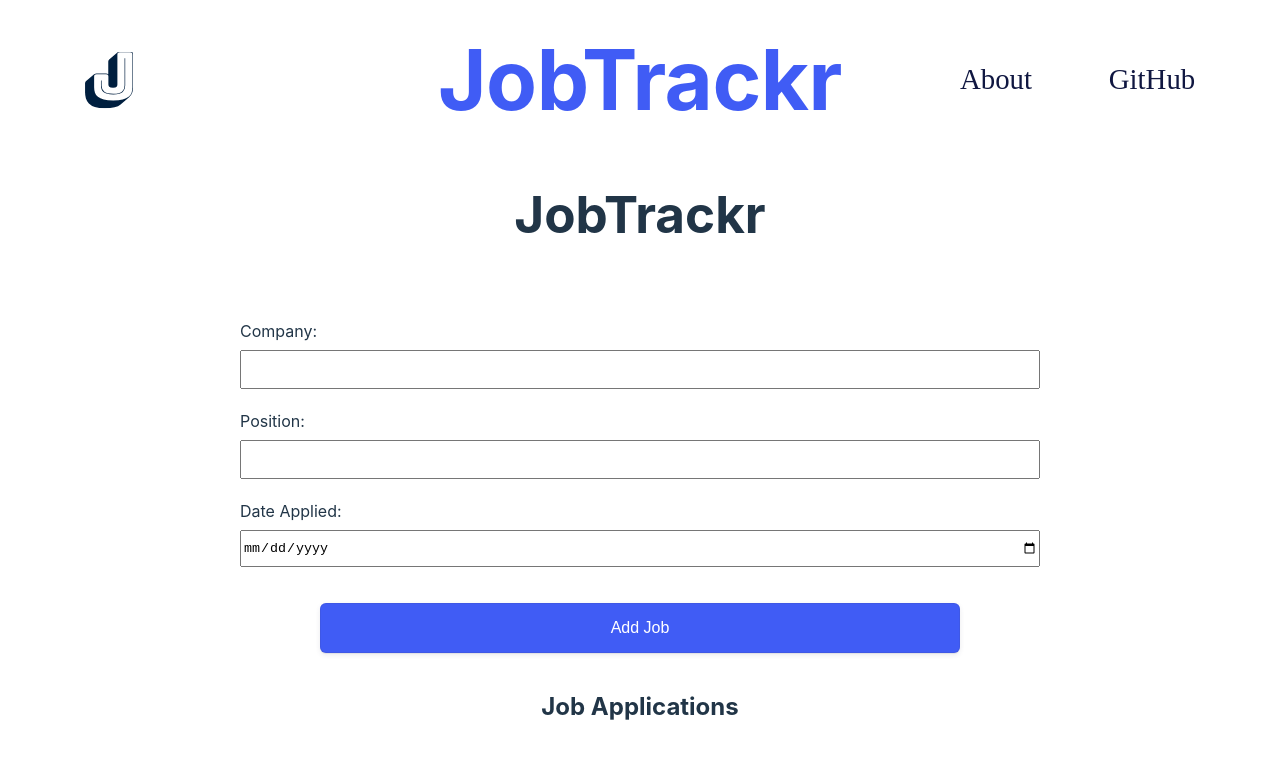
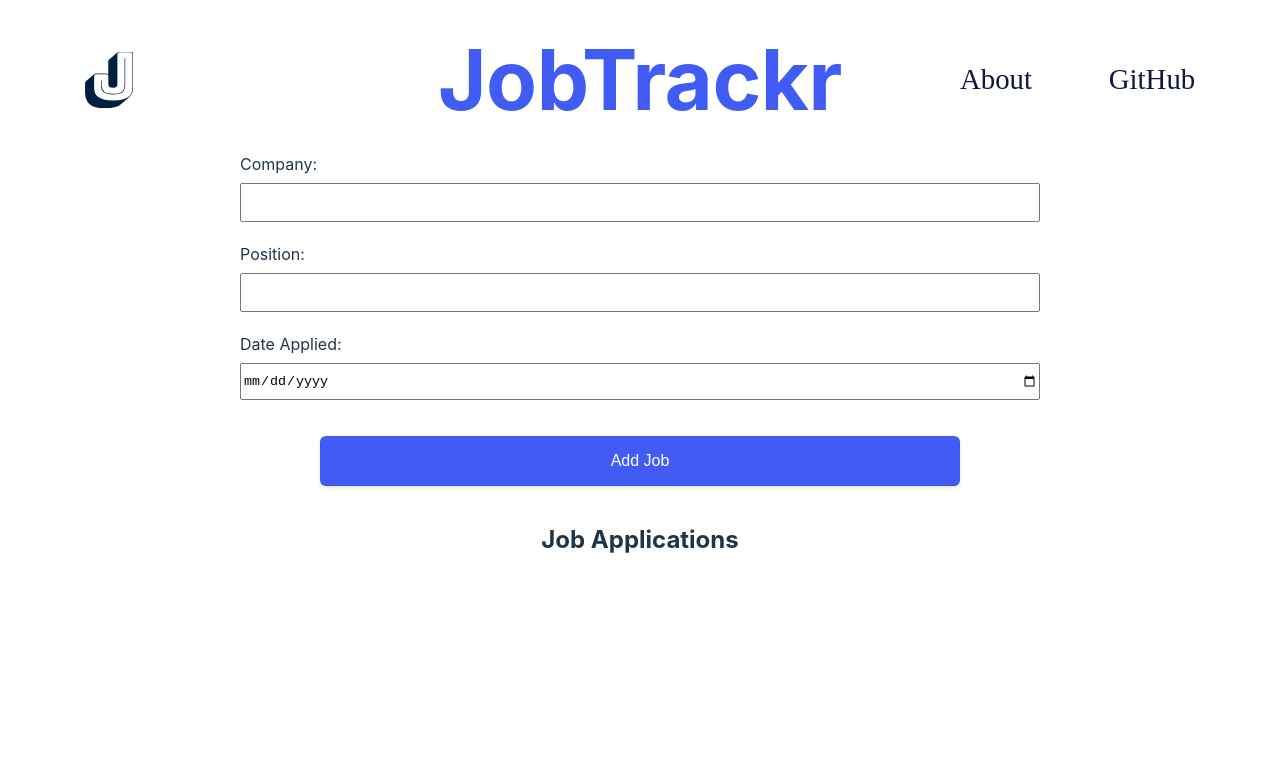
Before and after one commit to madina0801/joblique, a React (Vite) app: page / in a window 1280 px wide. Shown: the top 758 px of the page. Built offline with nearby package versions, Linux system fonts and the light colour scheme.

Commit message:
delete header

```diff
--- a/src/App.jsx
+++ b/src/App.jsx
@@ -21,7 +21,6 @@ function App() {
       <Navbar />
 
       <div className='main'>
-        <h1>JobTrackr</h1>
         <JobForm onAddJob={addJobApplication} />
         <JobList jobApplications={jobApplications} />
 
```
